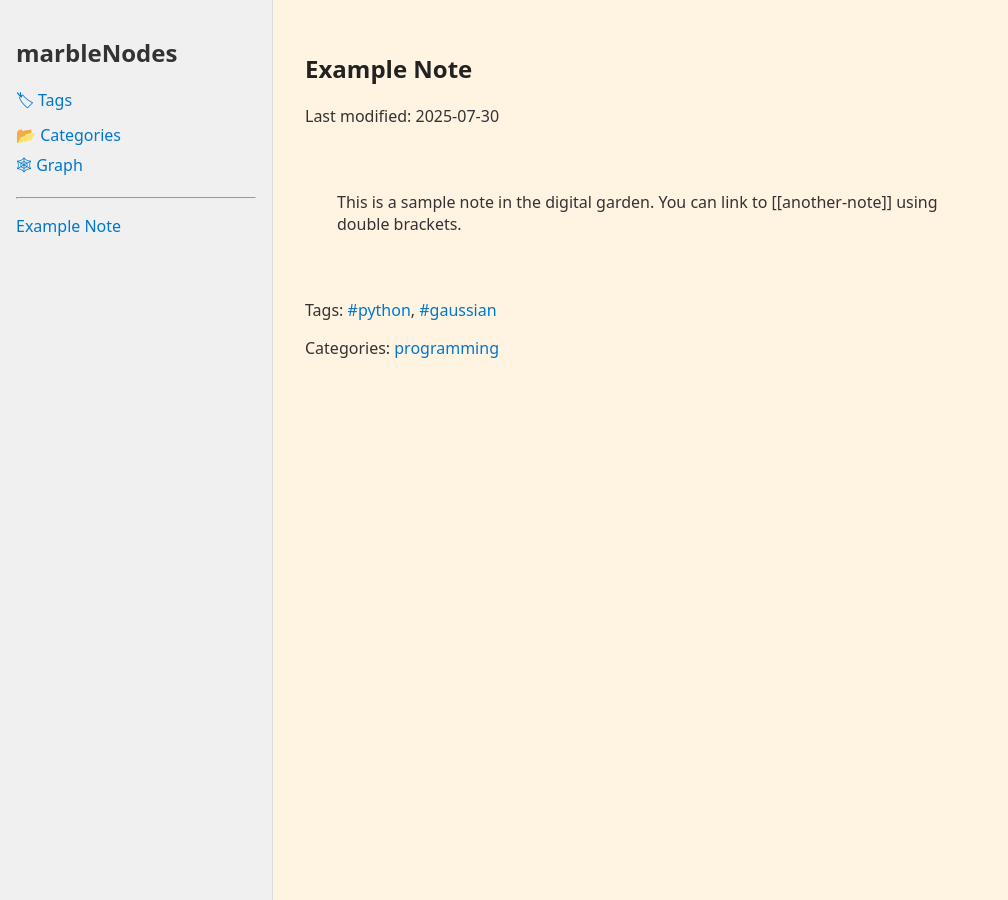
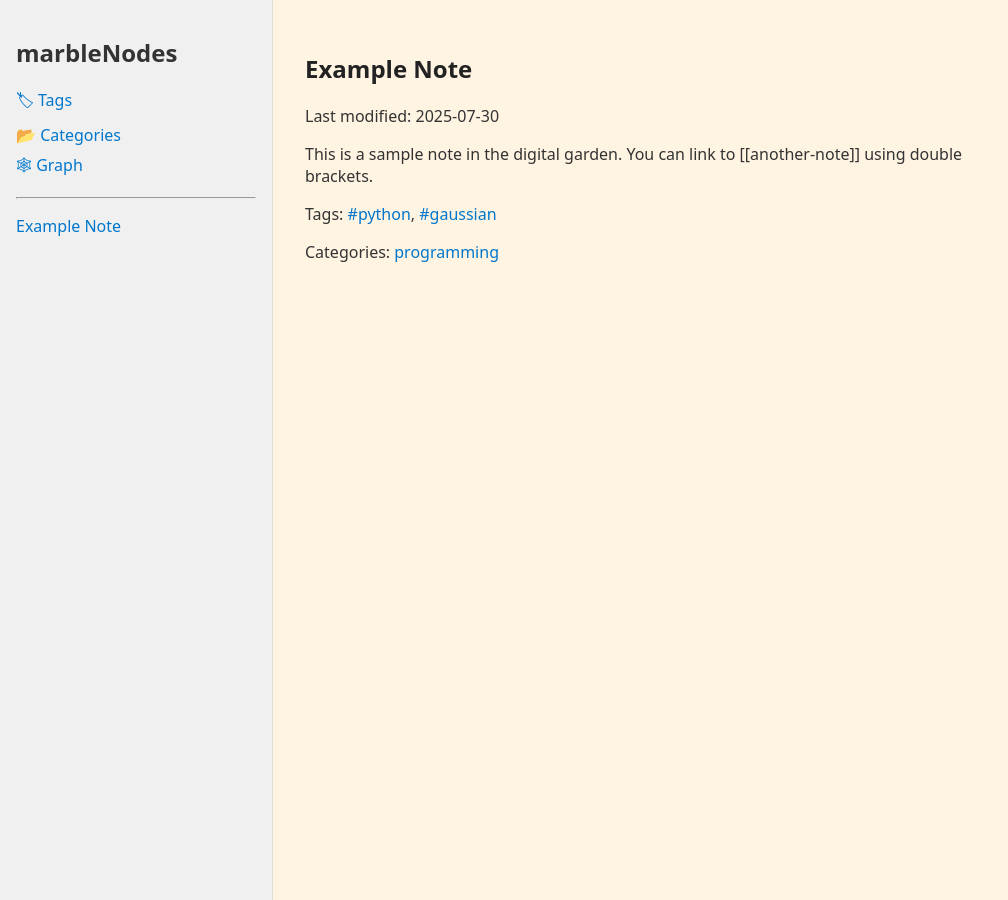
Before and after one commit to dduyg/5566677, a Jekyll site: the page built from _notes/example-note.md, in a window 1280 px wide. Shown: the whole page, without its empty margins (0-1008 px from the left). Built offline with Jekyll 4.4.1, drawn with Linux system fonts in a browser that asks for light colours.

Commit message:
Update note.html

```diff
--- a/_layouts/note.html
+++ b/_layouts/note.html
@@ -8,10 +8,7 @@ layout: default
   {% if page.last_modified_at %}
     <p class="note-modified">Last modified: {{ page.last_modified_at | date: "%Y-%m-%d" }}</p>
   {% endif %}
-
-  <div class="content">
-    {{ content }}
-  </div>
+  <div>{{ content }}</div>
 
   {% if page.tags %}
     <p class="tags">
```
